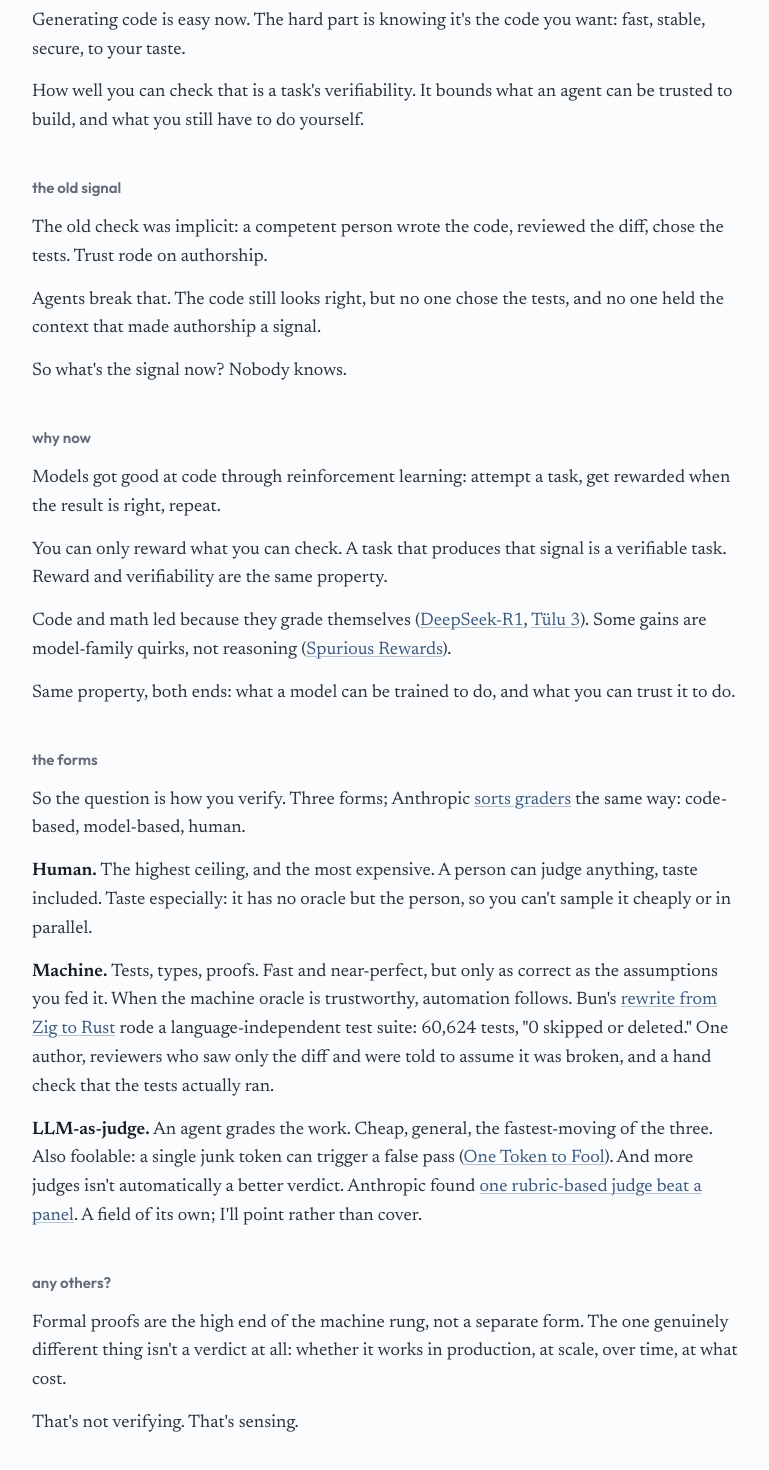
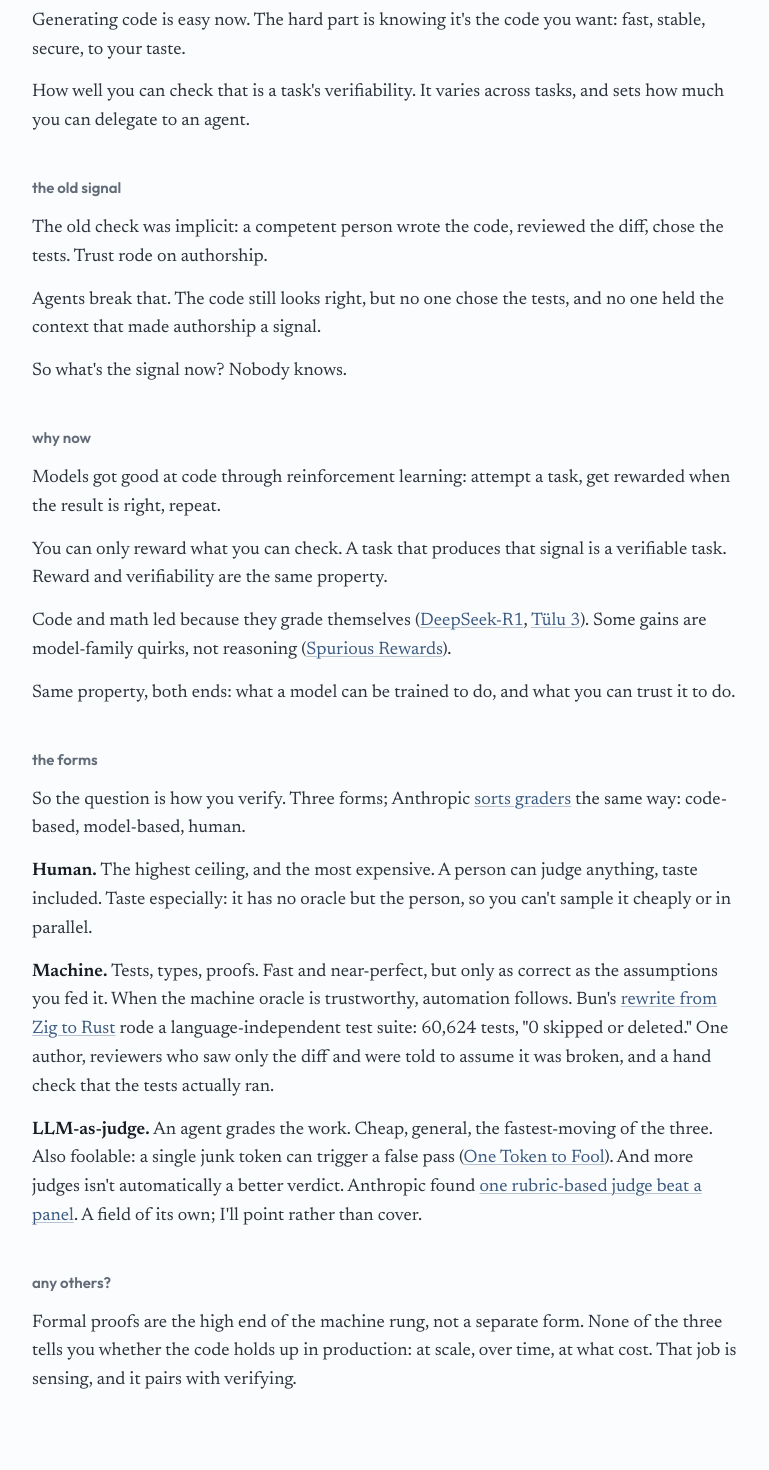
Before and after one commit to dylanebert/verifiability, a Svelte app: page / in a window 1280 px wide. Shown: the part 258-1728 px from the top of the page, without its empty margins (252-1021 px from the left). Built offline with nearby package versions, Linux system fonts and the light colour scheme.

Commit message:
voice: sharpen crux (per-task, delegation not security); kill 'not X, that's Y' AI-ism in sensing bridge

```diff
--- a/src/App.svelte
+++ b/src/App.svelte
@@ -14,8 +14,8 @@
       want: fast, stable, secure, to your taste.
     </p>
     <p>
-      How well you can check that is a task's verifiability. It bounds what an
-      agent can be trusted to build, and what you still have to do yourself.
+      How well you can check that is a task's verifiability. It varies across
+      tasks, and sets how much you can delegate to an agent.
     </p>
   </section>
 
@@ -91,10 +91,10 @@
     <h2>any others?</h2>
     <p>
       Formal proofs are the high end of the machine rung, not a separate form.
-      The one genuinely different thing isn't a verdict at all: whether it works
-      in production, at scale, over time, at what cost.
+      None of the three tells you whether the code holds up in production: at
+      scale, over time, at what cost. That job is sensing, and it pairs with
+      verifying.
     </p>
-    <p>That's not verifying. That's sensing.</p>
   </section>
 </article>
 
```
